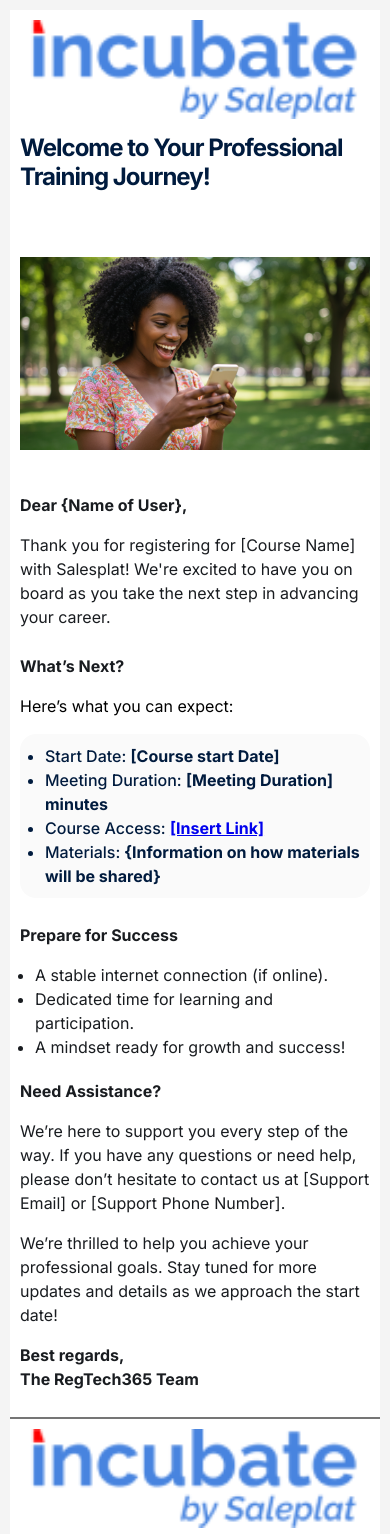
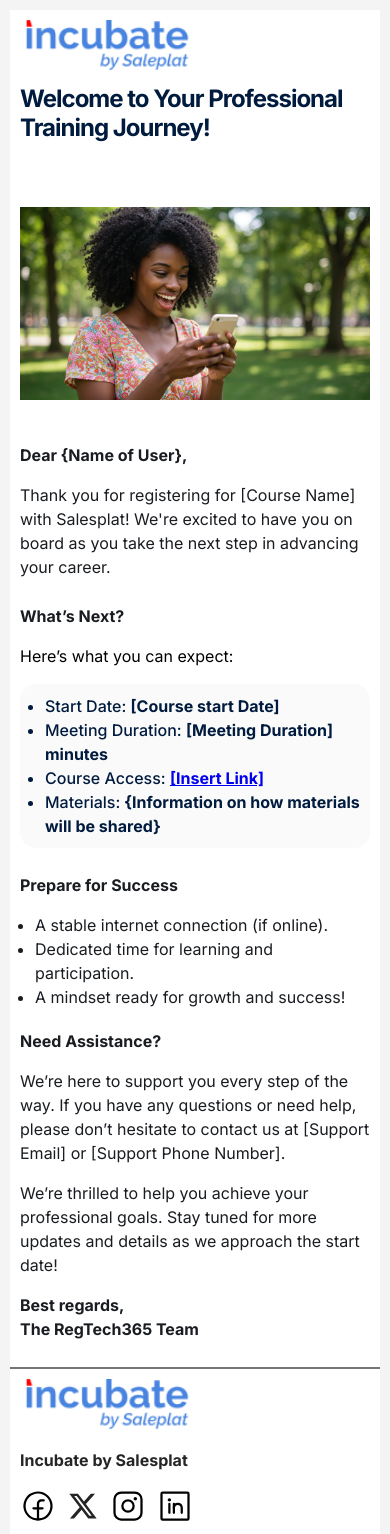
Before and after one commit to damsman10/incubate_newsletter, a plain HTML site: page index.html in a window 390 px wide. Shown: the top 1534 px of the page. Drawn offline with Linux system fonts and the light colour scheme.

Commit message:
update on responsiveness

```diff
--- a/index.html
+++ b/index.html
@@ -16,9 +16,16 @@
       td {
         padding: 10px !important;
       }
-      img {
+      .logo {
+        width: 50% !important;
+        height: auto !important;
+      }
+      .hero {
         width: 100% !important;
         height: auto !important;
+      }
+      .welcome {
+        margin-bottom: 0;
       }
       h1 {
         font-size: 24px !important;
@@ -41,13 +48,13 @@
         <table width="640px" cellpadding="0" cellspacing="0" style="background-color: #fff; padding: 40px 48px;">
           <tr>
             <td>
-              <img src="./assets/logo.png" alt="Logo" style="width: 155px; height: auto;" />
-              <h1 style="margin: 10px 0; font-size: 40px; font-weight: 700; letter-spacing: -2px; color: #001B3E;">Welcome to Your Professional Training Journey!</h1>
+              <img class="logo" src="./assets/logo.png" alt="Logo" style="width: 155px; height: auto;" />
+              <h1 class="welcome" style="margin: 10px 0; font-size: 40px; font-weight: 700; letter-spacing: -2px; color: #001B3E;">Welcome to Your Professional Training Journey!</h1>
             </td>
           </tr>
           <tr>
             <td align="center">
-              <img src="./assets/emailgirl.png" alt="Hero" style="width: 100%; max-width: 640px; height: auto; margin-top: 2.2rem;" />
+              <img class="hero" src="./assets/emailgirl.png" alt="Hero" style="width: 100%; max-width: 640px; height: auto; margin-top: 2.2rem;" />
             </td>
           </tr>
           <tr>
@@ -84,7 +91,7 @@
           </tr>
           <tr>
             <td style="padding: 20px 0; font-size: 14px;  color: #757575; border-top: 2px solid;">
-                <img src="./assets/logo.png" alt="Logo" style="width: 155px; height: auto;" />
+                <img class="logo" src="./assets/logo.png" alt="Logo" style="width: 155px; height: auto;" />
               <p style="color: #252525; font-size: 20px; font-weight: 700;">Incubate by Salesplat</p>
               <div style="margin-bottom: 10px;">
                 <a href="#"><img src="assets/FacebookLogo.svg" alt="Facebook" style="width: 36px; margin-right: 5px;" /></a>
```
